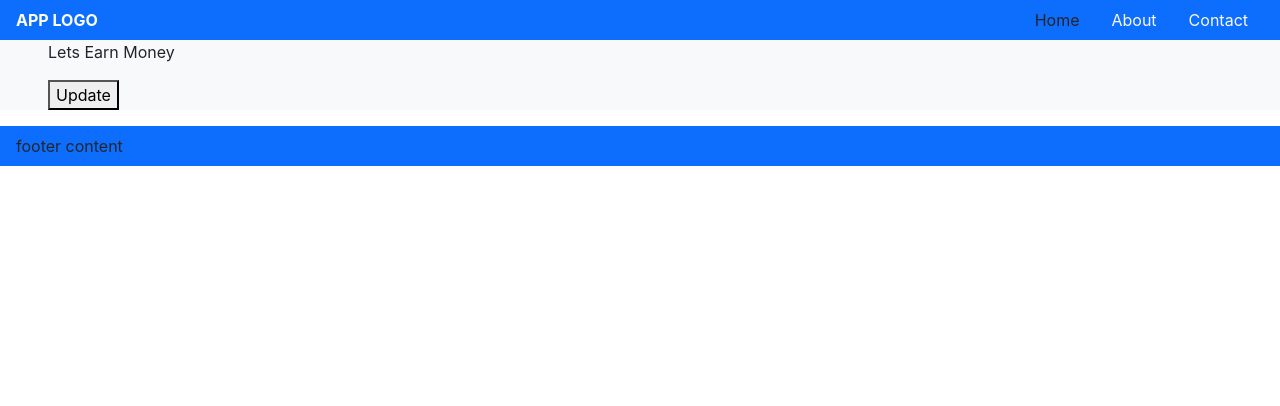
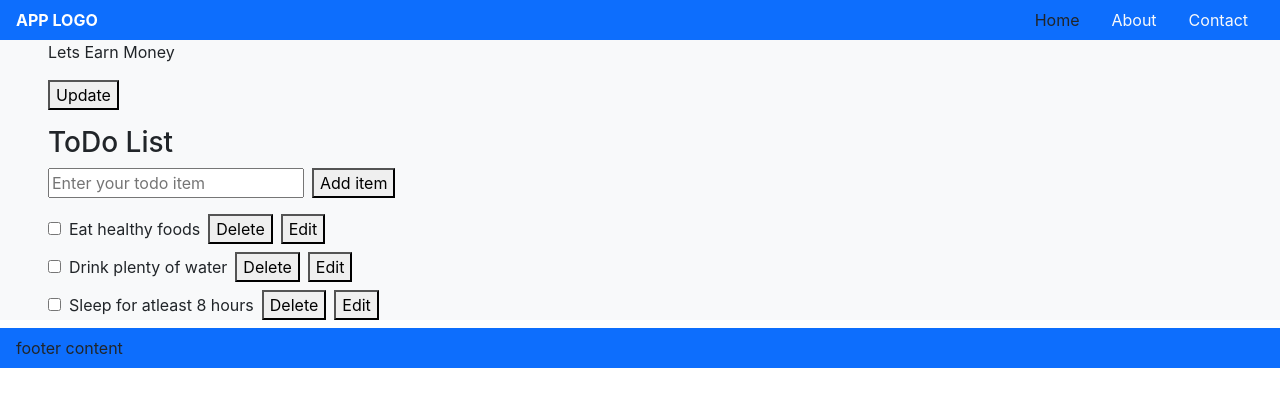
Before and after one commit to mohandeveloper2020/react-project-01, a React (Create React App) app: page / in a window 1280 px wide. Shown: the top 406 px of the page. Built offline with nearby package versions, Linux system fonts and the light colour scheme.

Commit message:
todo list added

```diff
--- a/src/App.css
+++ b/src/App.css
@@ -37,3 +37,7 @@
   font-size: 0.75rem;
   color: red;
 }
+
+button + button {
+  margin-left: 0.5rem;
+}
--- /dev/null
+++ b/src/components/Todos.js
@@ -0,0 +1,75 @@
+import React, { useState } from "react";
+
+const Todos = () => {
+  const [items, setItems] = useState([
+    {
+      todo: "Eat healthy foods",
+    },
+    {
+      todo: "Drink plenty of water",
+    },
+    {
+      todo: "Sleep for atleast 8 hours",
+    },
+  ]);
+
+  let [userInput, setUserInput] = useState("");
+
+  const handleAddData = () => {
+    let newArray = [...items];
+    newArray.push({ todo: userInput });
+
+    setItems(newArray);
+  };
+
+  const handleCheck = (id) => {
+    const listItems = items.map((item, index) => {
+      return index === id ? { ...item, checked: !item.checked } : item;
+    });
+    setItems(listItems);
+  };
+
+  const handleDelete = (id) => {
+    const filteredData = items.filter((item, index) => index !== id);
+    setItems(filteredData);
+  };
+
+  const handleEdit = (id) => {
+    items.find((value, index) =>
+      index === id ? (userInput = value.todo) : ""
+    );
+
+    document.getElementById("userInput").value = userInput; //
+    console.log(userInput); //
+
+    setUserInput(userInput);
+  };
+
+  return (
+    <div>
+      <h3>ToDo List</h3>
+      <div className="mb-3">
+        <input
+          id="userInput"
+          type="number"
+          placeholder="Enter your todo item"
+          className="me-2"
+          value={userInput}
+          onChange={(e) => console.log(e)}
+        />
+        <button onClick={() => handleAddData()}>Add item</button>
+      </div>
+
+      {items.map((item, index) => (
+        <div key={index} className="mb-2">
+          <input type="checkbox" onChange={() => handleCheck(index)} />
+          <label className="mx-2">{item.todo}</label>
+          <button onClick={() => handleDelete(index)}>Delete</button>
+          <button onClick={() => handleEdit(index)}>Edit</button>
+        </div>
+      ))}
+    </div>
+  );
+};
+
+export default Todos;
--- a/src/pages/Home.js
+++ b/src/pages/Home.js
@@ -1,6 +1,7 @@
 import React from "react";
 import Intro from "../components/Intro";
 import Users from "../components/Users";
+import Todos from "../components/Todos";
 
 const Home = () => {
   return (
@@ -8,6 +9,7 @@ const Home = () => {
       <div className="px-5 bg-light">
         <Intro />
         <Users />
+        <Todos />
       </div>
     </>
   );
```
